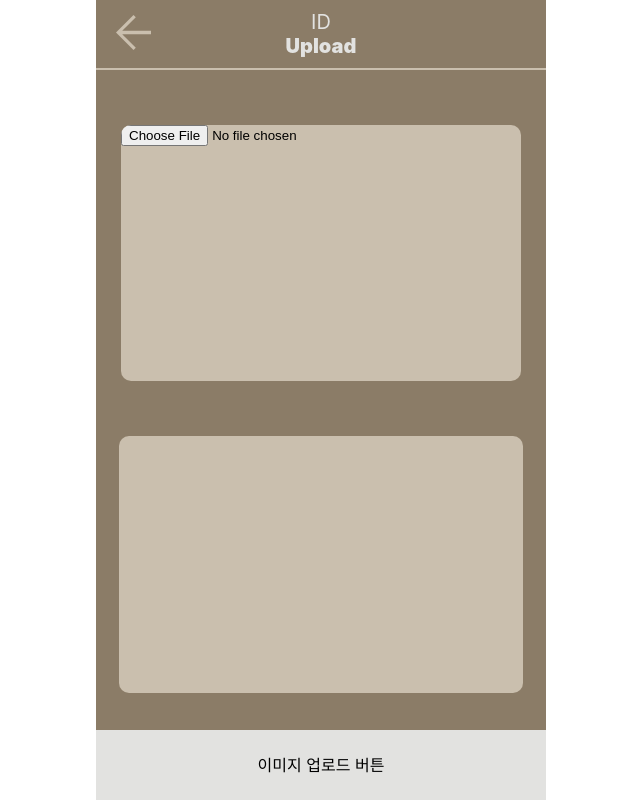
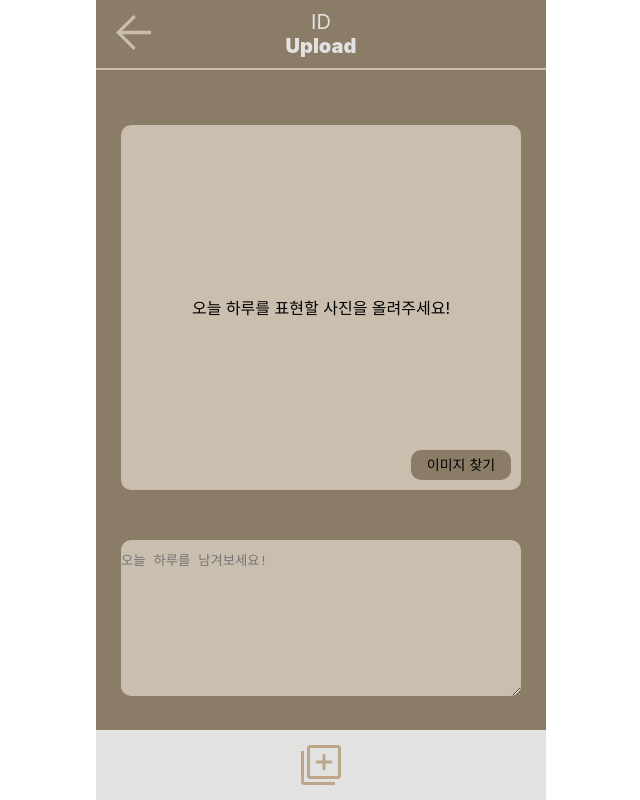
Before and after one commit to DevWonny/picture_project, a React (Create React App) app: page /upload in a window 1280 px wide. Shown: the whole page, without its empty margins (319-959 px from the left). Built offline with nearby package versions, Linux system fonts and the light colour scheme; the HTML template or start-up script is replaced by a standard one.

Commit message:
feat : image upload page 마무리 진행중

```diff
--- a/src/views/Upload.tsx
+++ b/src/views/Upload.tsx
@@ -1,7 +1,8 @@
-import { ChangeEvent, useState } from "react";
+import { useState } from "react";
 import { useLocation, useNavigate } from "react-router-dom";
 import styled from "styled-components";
 import BackButton from "../components/BackButton";
+import AddImage from "../assets/AddImage.svg";
 
 import { ImageUploadAPI } from "../api/Image";
 
@@ -45,6 +46,8 @@ const Upload = () => {
     }
   };
 
+  console.log(file);
+
   return (
     <UploadWrap>
       <UploadHeader>
@@ -57,17 +60,33 @@ const Upload = () => {
       </UploadHeader>
       <UploadContentWrap>
         {/* image upload */}
-        <UploadContentContainer type="file" onChange={(e) => imageDrop(e)} />
-        {/* {imageSrc && <img src={imageSrc} alt="image_test" />} */}
+        <UploadContentContainer>
+          <Preview>
+            {imageSrc ? (
+              <img src={imageSrc} alt="image_test" />
+            ) : (
+              <p>오늘 하루를 표현할 사진을 올려주세요!</p>
+            )}
+          </Preview>
+          <ImageSearchButton>
+            <input
+              type="file"
+              onChange={(e) => {
+                imageDrop(e);
+              }}
+            />
+            이미지 찾기
+          </ImageSearchButton>
+        </UploadContentContainer>
 
         {/* text upload */}
-        <UploadContentContainer></UploadContentContainer>
+        <TextWrap placeholder="오늘 하루를 남겨보세요!" />
         <UploadButton
           onClick={() => {
             imageUploadApi();
           }}
         >
-          이미지 업로드 버튼
+          <img src={AddImage} alt="add_image" />
         </UploadButton>
       </UploadContentWrap>
     </UploadWrap>
@@ -115,14 +134,16 @@ const UploadContentWrap = styled.div`
   position: relative;
 `;
 
-const UploadContentContainer = styled.input`
+const UploadContentContainer = styled.div`
   width: 400px;
-  height: 35%;
+  height: 50%;
   background: #cabfae;
   border-radius: 10px;
   margin-top: 55px;
-  border: none;
-  outline: none;
+  position: relative;
+  display: flex;
+  align-items: center;
+  justify-content: center;
 `;
 
 const UploadButton = styled.div`
@@ -134,4 +155,61 @@ const UploadButton = styled.div`
   position: absolute;
   bottom: 0;
   cursor: pointer;
+  display: flex;
+  align-items: center;
+  justify-content: center;
 `;
+
+const ImageSearchButton = styled.div`
+  width: 100px;
+  height: 30px;
+  border-radius: 10px;
+  position: absolute;
+  bottom: 10px;
+  right: 10px;
+  background: #8b7c67;
+  text-align: center;
+  line-height: 30px;
+  font-size: 14px;
+
+  & input {
+    width: 100%;
+    height: 100%;
+    opacity: 0;
+    position: absolute;
+    top: 0;
+    left: 0;
+    border-radius: 10px;
+    cursor: pointer;
+    ::-webkit-file-upload-button {
+      cursor: pointer;
+    }
+  }
+`;
+
+const Preview = styled.div`
+  width: 300px;
+  height: 70%;
+  line-height: 16;
+
+  & img {
+    width: 100%;
+    height: 100%;
+  }
+
+  & p {
+    margin: 0;
+    text-align: center;
+  }
+`;
+
+const TextWrap = styled.textarea`
+  width: 400px;
+  height: 20%;
+  background: #cabfae;
+  border: none;
+  border-radius: 10px;
+  outline: none;
+  margin-top: 50px;
+  padding: 10px 0 0 0;
+`;
```
